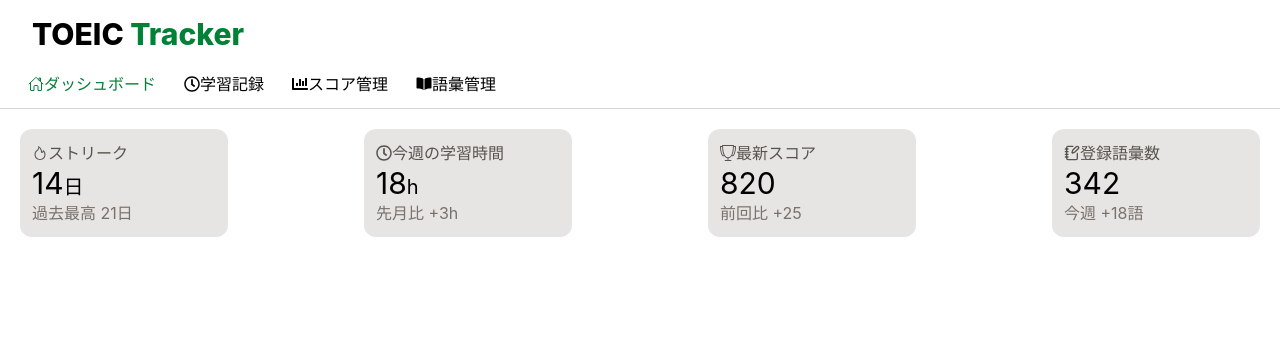
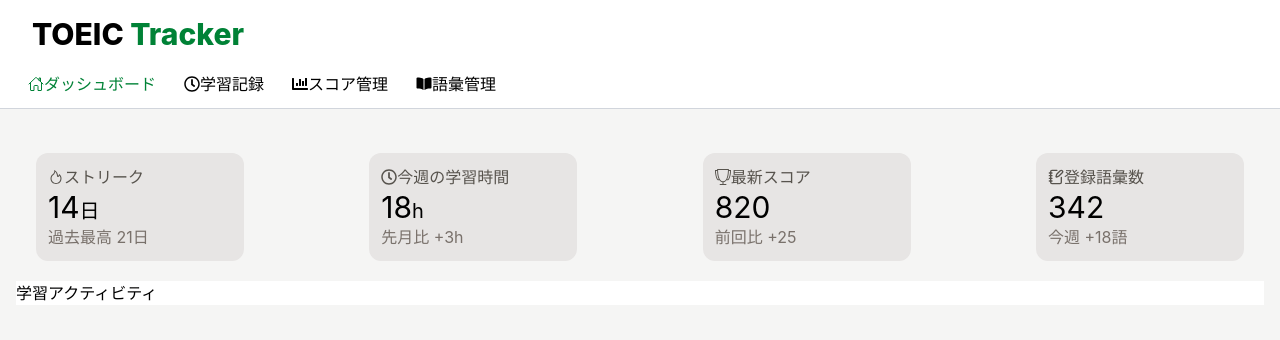
Before and after one commit to k-tomida/toeic-tracker, a React (Vite) app in the folder frontend/: page / in a window 1280 px wide. Shown: the top 340 px of the page. Built offline with nearby package versions, Linux system fonts and the light colour scheme.

Commit message:
WIP: HeatMapファイルの作成

```diff
--- a/frontend/src/components/Header.tsx
+++ b/frontend/src/components/Header.tsx
@@ -4,7 +4,7 @@
 
 export const Header = () => {
     return (
-        <header className="border-b border-gray-300 ">
+        <header className="border-b border-gray-300 bg-white ">
             <div className="max-w-7xl mx-auto px-4">
                 <div className="m-4 text-3xl font-extrabold">TOEIC <span className="text-green-700">Tracker</span></div>
                 <nav className="flex  space-x-5 m-2">
--- /dev/null
+++ b/frontend/src/components/HeatMap.tsx
@@ -0,0 +1,7 @@
+export const HeatMap = () => {
+    return (
+        <div className="bg-white">
+            <p>学習アクティビティ</p>
+        </div>
+    )
+}
--- a/frontend/src/modules/KpiCard.tsx
+++ b/frontend/src/modules/KpiCard.tsx
@@ -12,7 +12,7 @@
     return (
         <div className="bg-stone-200 m-5 rounded-xl p-3 min-w-52">
             <p className="flex items-center text-stone-600">{icon}{title}</p>
-            <p className="text-3xl">{value}<span className="text-xl">{unit}</span></p>
+            <p className="text-3xl ">{value}<span className="text-xl">{unit}</span></p>
             <p className="text-stone-500">{sub}</p>
         </div>
     )
--- a/frontend/src/pages/Home.tsx
+++ b/frontend/src/pages/Home.tsx
@@ -1,13 +1,15 @@
 import { Header } from "../components/Header"
+import { HeatMap } from "../components/HeatMap"
 import { KpiCards } from "../components/KpiCards"
 
 export const Home = () => {
     return (
-        <>
+        <div className="min-h-screen bg-stone-100">
             <Header />
-            <main>
+            <main className="max-w-7xl mx-auto px-4 py-6">
                 <KpiCards />
+                <HeatMap />
             </main>
-        </>
+        </div>
     )
 }
```
